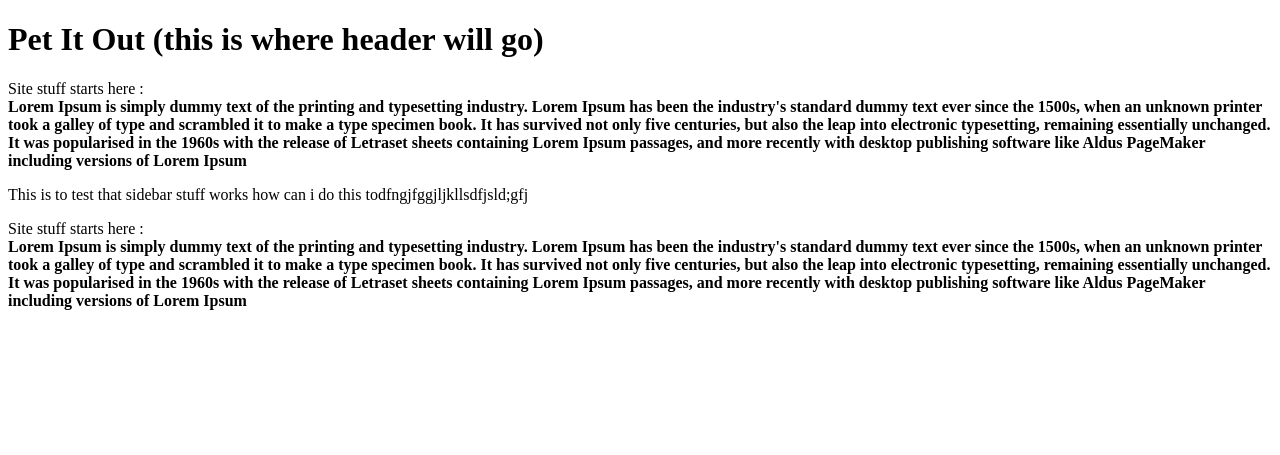
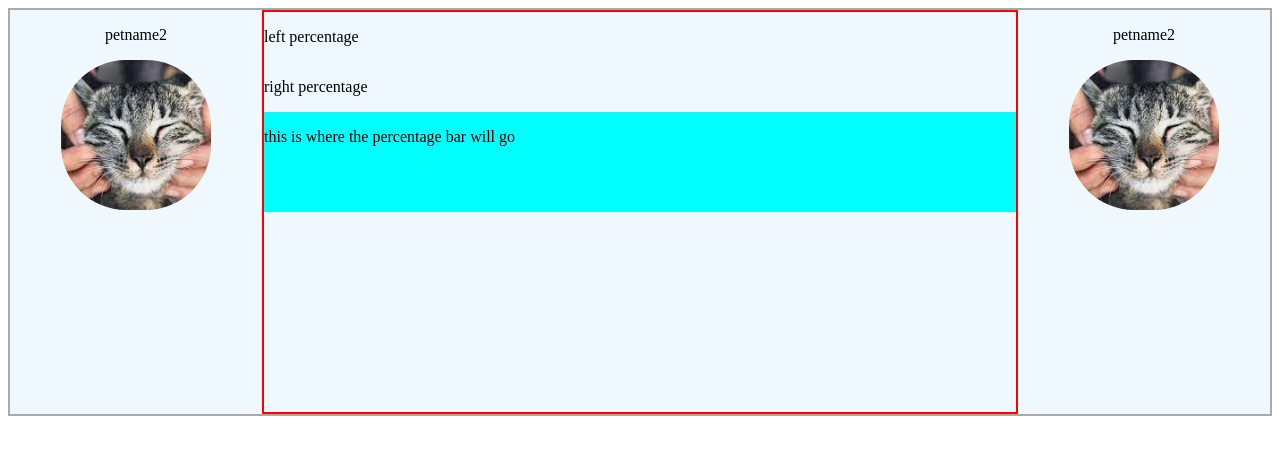
Before and after one commit to Elyoiit/PetItOut, a Django app: page / in a window 1280 px wide. Shown: the top 455 px of the page. Run offline with Django 3.2, Linux system fonts and the light colour scheme.

Commit message:
home page battle summery half completed

```diff
--- a/templates/PetItOut/base.html
+++ b/templates/PetItOut/base.html
@@ -1,5 +1,6 @@
 <!DOCTYPE html>
 {% load static %}
+{% extends "base.html" %}
 <!-- CSS CUSTOM -->
 <link rel="stylesheet" href="{% static 'css/base.css' %}">
 <html>
--- a/templates/PetItOut/home_page.html
+++ b/templates/PetItOut/home_page.html
@@ -3,29 +3,89 @@
 <html>
     <head>
         <title>Pet It Out!!</title>
+        <style>
+        .battle_shortform {
+            display: grid;
+            grid-template-columns:1fr 3fr 1fr ;
+            border-style: solid;
+            border-width: 2px;
+            border-color: darkgray;
+            background-color: aliceblue;
+
+        }
+
+        .battle_info {
+            display: grid;
+            grid-template-rows: 1fr 1fr 1fr 1fr;
+            border-style: solid;
+            border-width: 2px;
+            border-color: red;
+        }
+
+        .percentage_bar {
+            background-color: aqua;
+        }
+
+        .percentage_texts {
+            display: grid;
+        }
+
+        .percentage_text {
+            display: inline;
+        }
+
+        .pet_name_and_pic {
+            display: grid;
+            grid-template-rows: 50px 1fr;
+            padding-bottom: 20px;
+        }
+
+        .left_name,
+        .right_name{
+            text-align: center;
+        }
+
+        .pet_pic {
+            height: 150px;
+            width:150px;
+            object-fit: cover;
+            border-radius: 65px;
+
+        }
+
+        </style>
     </head>
 
     <body>
-        <h1>Pet It Out (this is where header will go)</h1>
-        <p>
-            Site stuff starts here : <br />
-            <strong>Lorem Ipsum is simply dummy text of the printing and typesetting industry. Lorem Ipsum has been the industry's standard dummy text ever since the 1500s, when an unknown printer took a galley of type and scrambled it to make a type specimen book. It has survived not only five centuries, but also the leap into electronic typesetting, remaining essentially unchanged. It was popularised in the 1960s with the release of Letraset sheets containing Lorem Ipsum passages, and more recently with desktop publishing software like Aldus PageMaker including versions of Lorem Ipsum</strong><br />
-        </p>
+        <div class = "battle_shortform">
 
-        <aside>
-            <p>
-                This is to test that sidebar stuff works how can i do this todfngjfggjljkllsdfjsld;gfj
-            <p>
+            <div class = "pet_name_and_pic">
+                <p class = "left_name">petname2</p>
 
-        </aside>
-</body>
+                <div style = "text-align: center;">
+                    <img src="../../static/images/dummy_cat.jpeg" class = "pet_pic" alt="Profile pic of cat">
+                </div>
+            </div>
+            <div class = "battle_info">
+                <div class = "percentage_texts">
+                        <p class = percentage_text>left percentage</p>
+                        <p class = percentage_text>right percentage</p>
+                </div>
+                <div class = "percentage_bar">
+                    <p>this is where the percentage bar will go</p>
+                </div>
+                <div>
 
+                </div>
+            </div>
+            <div class = "pet_name_and_pic">
+                <p class = "right_name">petname2</p>
 
-    <body>
-        <p>
-            Site stuff starts here : <br />
-            <strong>Lorem Ipsum is simply dummy text of the printing and typesetting industry. Lorem Ipsum has been the industry's standard dummy text ever since the 1500s, when an unknown printer took a galley of type and scrambled it to make a type specimen book. It has survived not only five centuries, but also the leap into electronic typesetting, remaining essentially unchanged. It was popularised in the 1960s with the release of Letraset sheets containing Lorem Ipsum passages, and more recently with desktop publishing software like Aldus PageMaker including versions of Lorem Ipsum</strong><br />
-        </p>
+                <div style="text-align: center;">
+                    <img src="../../static/images/dummy_cat.jpeg" class = "pet_pic" alt="Profile pic of cat">
+                </div>
+            </div>
+        </div>
+
     </body>
-
 <html>
```
Also changed, not shown: static/images/dummy_cat.jpeg (added).
